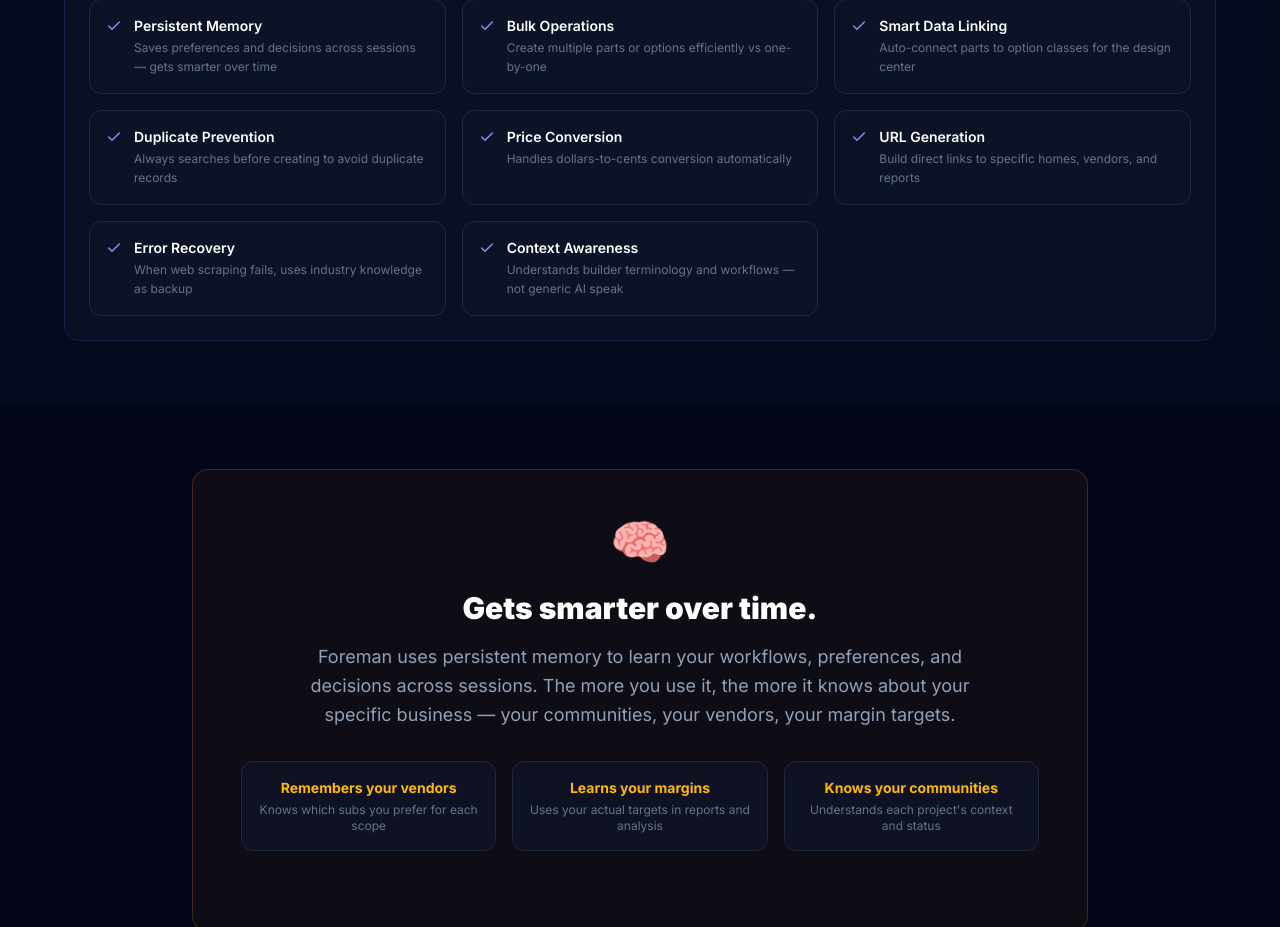
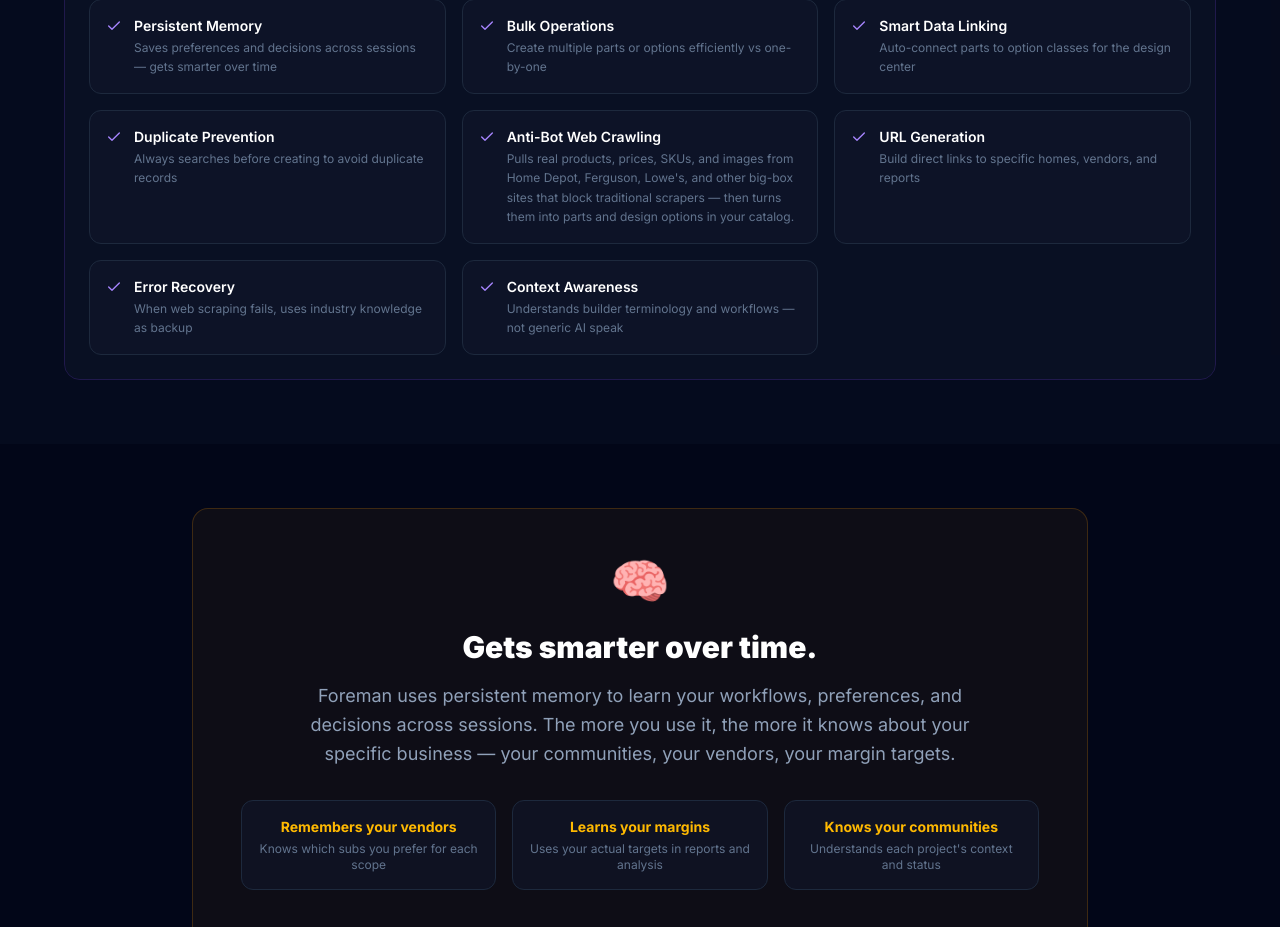
Before and after one commit to Scootermcgavin121/cornerstone-marketing-v2, a Next.js app: page /foreman in a window 1280 px wide. Shown: the part 4980-5907 px from the top of the page. Built offline with nearby package versions, Linux system fonts and the light colour scheme.

Commit message:
feat(foreman): replace Price Conversion with Anti-Bot Web Crawling skill

```diff
--- a/src/app/foreman/page.tsx
+++ b/src/app/foreman/page.tsx
@@ -95,7 +95,7 @@ const skillCategories = [
       { name: "Bulk Operations", detail: "Create multiple parts or options efficiently vs one-by-one" },
       { name: "Smart Data Linking", detail: "Auto-connect parts to option classes for the design center" },
       { name: "Duplicate Prevention", detail: "Always searches before creating to avoid duplicate records" },
-      { name: "Price Conversion", detail: "Handles dollars-to-cents conversion automatically" },
+      { name: "Anti-Bot Web Crawling", detail: "Pulls real products, prices, SKUs, and images from Home Depot, Ferguson, Lowe's, and other big-box sites that block traditional scrapers — then turns them into parts and design options in your catalog." },
       { name: "URL Generation", detail: "Build direct links to specific homes, vendors, and reports" },
       { name: "Error Recovery", detail: "When web scraping fails, uses industry knowledge as backup" },
       { name: "Context Awareness", detail: "Understands builder terminology and workflows — not generic AI speak" },
```
